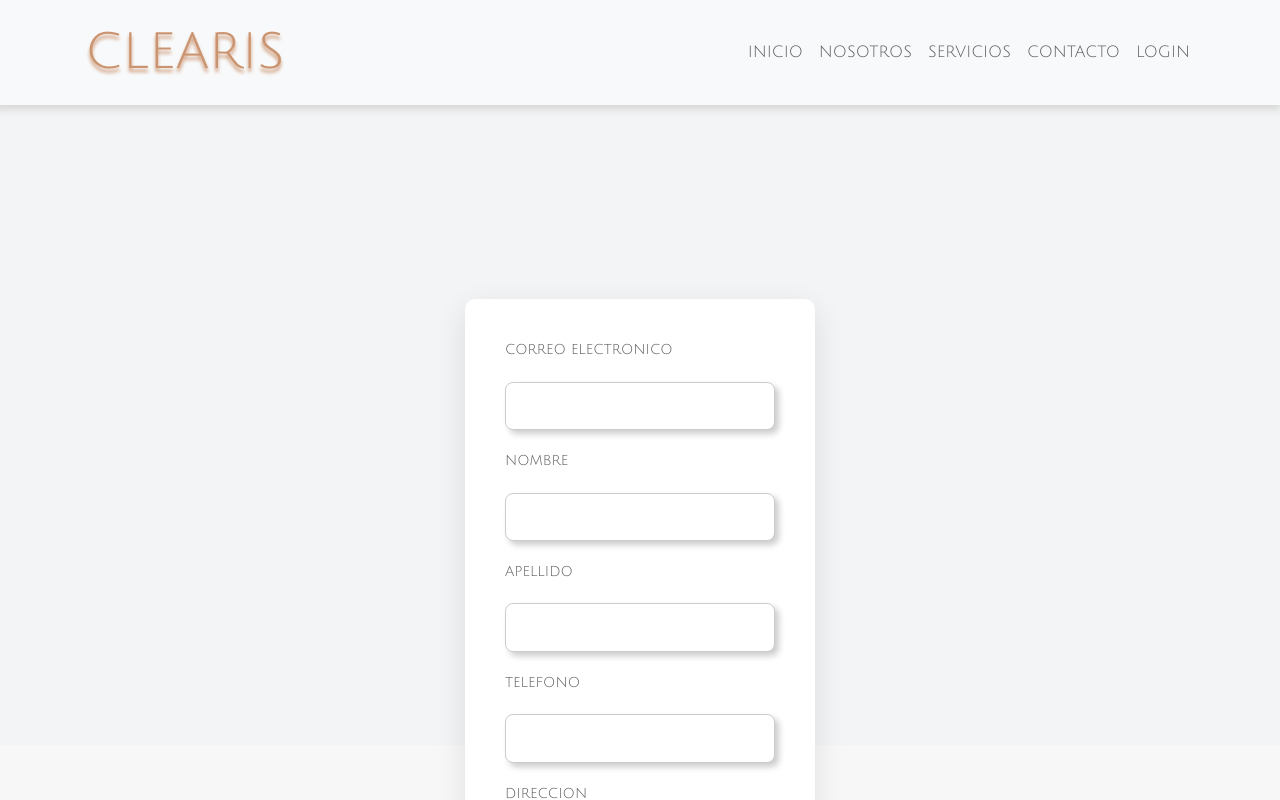
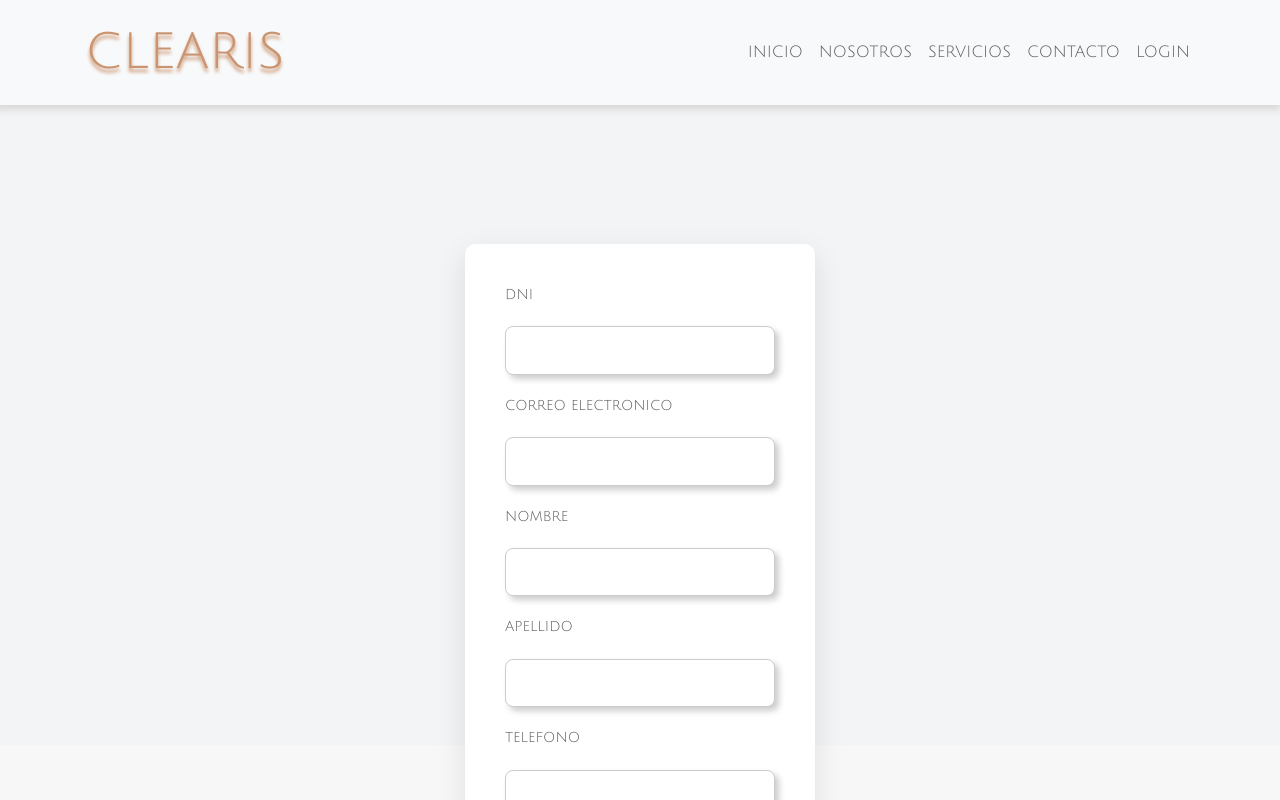
Before and after one commit to Giuul/TPI-2TUP1, a React (Vite) app: page /register in a window 1280 px wide. Shown: the top 800 px of the page. Built offline with nearby package versions, Linux system fonts and the light colour scheme.

Commit message:
cambios en register form y register para que funcione con el back

```diff
--- a/src/components/Form/RegisterForm.jsx
+++ b/src/components/Form/RegisterForm.jsx
@@ -4,6 +4,7 @@ import "./forms.css";
 const RegisterForm = ({ onSubmit, errores, refs }) => {
 
     const [formData, setFormData] = useState({
+        dni: "",
         email: "",
         name: "",
         lastname: "",
@@ -30,6 +31,15 @@ const RegisterForm = ({ onSubmit, errores, refs }) => {
         <div>
             <div className="register-container">
                 <form className="register-form" onSubmit={handleSubmit}>
+                    <label>DNI</label>
+                    <input
+                        type="text"
+                        name="dni"
+                        value={formData.dni}
+                        onChange={handleChange}
+                        ref={refs.dni}
+                    />
+                    {errores.dni && <p className="error-text">{errores.dni}</p>}
                     <label>CORREO ELECTRONICO</label>
                     <input
                         type="text"
@@ -41,7 +51,7 @@ const RegisterForm = ({ onSubmit, errores, refs }) => {
                     {errores.email && <p className="error-text">{errores.email}</p>}
                     <label>NOMBRE</label>
                     <input
-                        type="name"
+                        type="text"
                         name="name"
                         value={formData.name}
                         onChange={handleChange}
@@ -50,7 +60,7 @@ const RegisterForm = ({ onSubmit, errores, refs }) => {
                     {errores.name && <p className="error-text">{errores.name}</p>}
                     <label>APELLIDO</label>
                     <input
-                        type="lastname"
+                        type="text"
                         name="lastname"
                         value={formData.lastname}
                         onChange={handleChange}
@@ -68,7 +78,7 @@ const RegisterForm = ({ onSubmit, errores, refs }) => {
                     {errores.tel && <p className="error-text">{errores.tel}</p>}
                     <label>DIRECCION</label>
                     <input
-                        type="address"
+                        type="text"
                         name="address"
                         value={formData.address}
                         onChange={handleChange}
--- a/src/pages/Register.jsx
+++ b/src/pages/Register.jsx
@@ -3,8 +3,10 @@ import RegisterForm from '../components/Form/RegisterForm'
 import ValidationsRegister from '../components/Validations/ValidationsRegister';
 import { useRef, useState } from 'react';
 import { useNavigate } from 'react-router-dom';
+
 const Register = () => {
   const navigate = useNavigate();
+  const dniRef= useRef(null);
   const emailRef = useRef(null);
   const nameRef = useRef(null);
   const lastnameRef = useRef(null);
@@ -15,43 +17,79 @@ const Register = () => {
   const [errores, setErrores] = useState({});
   const [exito, setExito] = useState(false);
 
-  const manejarEnvio = (FormData) => {
-    const errores = ValidationsRegister({ datos: FormData });
+  const manejarEnvio = async (formData) => {
+    const erroresValidacion = ValidationsRegister({ datos: formData });
 
-
-
-    if (Object.keys(errores).length > 0) {
-      if (errores.email && emailRef.current) {
+    if (Object.keys(erroresValidacion).length > 0) {
+      if (erroresValidacion.dni && dniRef.current) {
+        dniRef.current.focus();
+      } else if (erroresValidacion.email && emailRef.current) {
         emailRef.current.focus();
-      } else if (errores.name && nameRef.current) {
+      } else if (erroresValidacion.name && nameRef.current) {
         nameRef.current.focus();
-      } else if (errores.lastname && lastnameRef.current) {
+      }  else if (erroresValidacion.lastname && lastnameRef.current) {
         lastnameRef.current.focus();
-      } else if (errores.tel && telRef.current) {
+      } else if (erroresValidacion.tel && telRef.current) {
         telRef.current.focus();
-      } else if (errores.address && addressRef.current) {
+      } else if (erroresValidacion.address && addressRef.current) {
         addressRef.current.focus();
-      } else if (errores.password && passwordRef.current) {
+      } else if (erroresValidacion.password && passwordRef.current) {
         passwordRef.current.focus();
-      } else if (errores.repPassword && repPasswordRef.current) {
+      } else if (erroresValidacion.repPassword && repPasswordRef.current) {
         repPasswordRef.current.focus();
       }
-      setErrores(errores);
+      setErrores(erroresValidacion);
       setExito(false);
     } else {
       setErrores({});
-      setExito(true);
-      setTimeout(() => navigate("/"), 2000);
-    };
+      setExito(false);
+
+      try {
+        const urlBackend = `http://localhost:3000/users`;
+
+        const datosParaBackend = {
+          id: formData.dni,
+          name: formData.name,
+          lastname: formData.lastname,
+          email: formData.email,
+          tel: formData.tel,
+          address: formData.address,
+          password: formData.password,
+          repPassword: formData.repPassword,
+        };
+        console.log("Datos que se envían al backend:", JSON.stringify(datosParaBackend, null, 2));
+        const response = await fetch(urlBackend, {
+          method: 'POST',
+          headers: {
+            'Content-Type': 'application/json',
+          },
+          body: JSON.stringify(datosParaBackend),
+        });
+
+        const data = await response.json();
+
+        if (response.ok) {
+          console.log("Usuario creado exitosamente:", data);
+          setExito(true);
+          setTimeout(() => navigate("/"), 2000);
+        } else {
+          console.error("Error al crear usuario:", data.message || "Error desconocido");
+          setErrores({ general: data.message || "No se pudo crear el usuario." });
+          setExito(false);
+        }
+      } catch (error) {
+        console.error("Error en la conexión con el backend:", error);
+        setErrores({ general: "No se pudo conectar con el servidor. Intenta de nuevo." });
+        setExito(false);
+      }
+    }
   };
-
-
 
   return (
     <div>
       {exito && (
         <div className="login-success-message">
-          ¡Ingreso exitoso!
+          ¡Registro exitoso! Redirigiendo...
         </div>
       )}
       {!exito && (
@@ -59,7 +97,7 @@ const Register = () => {
           <RegisterForm
             onSubmit={manejarEnvio}
             errores={errores}
-            refs={{ email: emailRef, name: nameRef, lastname: lastnameRef, tel: telRef, address: addressRef, password: passwordRef, repPassword: repPasswordRef }}
+            refs={{ dni: dniRef, email: emailRef, name: nameRef, lastname: lastnameRef, tel: telRef, address: addressRef, password: passwordRef, repPassword: repPasswordRef }}
           />
         </div>
       )}
```
